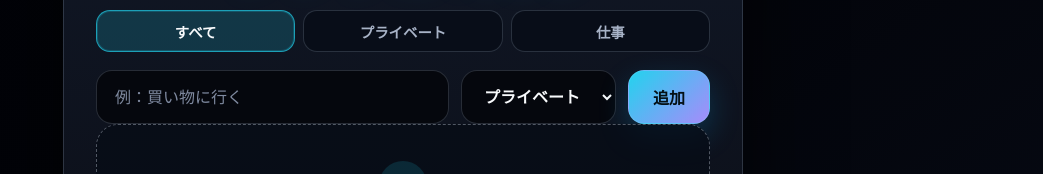
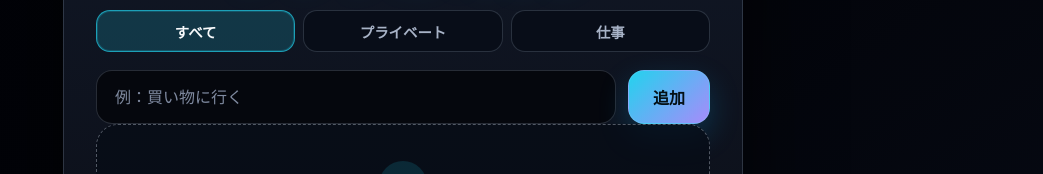
Before and after one commit to 01hojo10-creator/nextjs-simple-todo-ja, a Next.js app: page / in a window 1280 px wide. Shown: the part 297-471 px from the top of the page, without its empty margins (237-1280 px from the left). Built offline with nearby package versions, Linux system fonts and the light colour scheme.

Commit message:
Remove todo category selector

```diff
--- a/app/globals.css
+++ b/app/globals.css
@@ -39,8 +39,7 @@ body {
 }
 
 button,
-input,
-select {
+input {
   font: inherit;
 }
 
@@ -129,13 +128,12 @@ h1 {
 
 .inputArea {
   display: grid;
-  grid-template-columns: minmax(0, 1fr) auto auto;
+  grid-template-columns: minmax(0, 1fr) auto;
   gap: 12px;
   margin-top: 18px;
 }
 
-.inputArea input,
-.categorySelect {
+.inputArea input {
   width: 100%;
   min-height: 54px;
   border: 1px solid var(--line);
@@ -151,17 +149,10 @@ h1 {
   color: #7f8aa0;
 }
 
-.inputArea input:focus,
-.categorySelect:focus {
+.inputArea input:focus {
   border-color: var(--accent);
   background: #03050a;
   box-shadow: 0 0 0 4px var(--accent-soft);
-}
-
-.categorySelect {
-  min-width: 132px;
-  cursor: pointer;
-  font-weight: 800;
 }
 
 .inputArea button {
@@ -352,7 +343,6 @@ h1 {
     grid-template-columns: 1fr;
   }
 
-  .categorySelect,
   .inputArea button {
     width: 100%;
   }
--- a/app/page.tsx
+++ b/app/page.tsx
@@ -15,7 +15,6 @@ type Todo = {
 const STORAGE_KEY = "simple-todo-items";
 const STORAGE_EVENT = "simple-todo-items-change";
 const EMPTY_TODOS: Todo[] = [];
-const ADD_CATEGORIES: TodoCategory[] = ["プライベート", "仕事"];
 const FILTERS: TodoFilter[] = ["すべて", "プライベート", "仕事"];
 const LEGACY_CATEGORY: TodoCategory = "プライベート";
 
@@ -117,7 +116,6 @@ export default function Home() {
     () => EMPTY_TODOS
   );
   const [inputText, setInputText] = useState("");
-  const [inputCategory, setInputCategory] = useState<TodoCategory>("プライベート");
   const [activeFilter, setActiveFilter] = useState<TodoFilter>("すべて");
   const visibleTodos = useMemo(
     () => todos.filter((todo) => activeFilter === "すべて" || todo.category === activeFilter),
@@ -134,7 +132,7 @@ export default function Home() {
       id: Date.now(),
       title,
       completed: false,
-      category: inputCategory
+      category: activeFilter === "仕事" ? "仕事" : "プライベート"
     };
 
     saveTodos([newTodo, ...todos]);
@@ -187,22 +185,6 @@ export default function Home() {
             placeholder="例：買い物に行く"
             aria-label="タスク名を入力"
           />
-          <label className="srOnly" htmlFor="todo-category">
-            カテゴリ
-          </label>
-          <select
-            id="todo-category"
-            className="categorySelect"
-            value={inputCategory}
-            onChange={(event) => setInputCategory(event.target.value as TodoCategory)}
-            aria-label="カテゴリを選択"
-          >
-            {ADD_CATEGORIES.map((category) => (
-              <option key={category} value={category}>
-                {category}
-              </option>
-            ))}
-          </select>
           <button type="submit">追加</button>
         </form>
 
```
